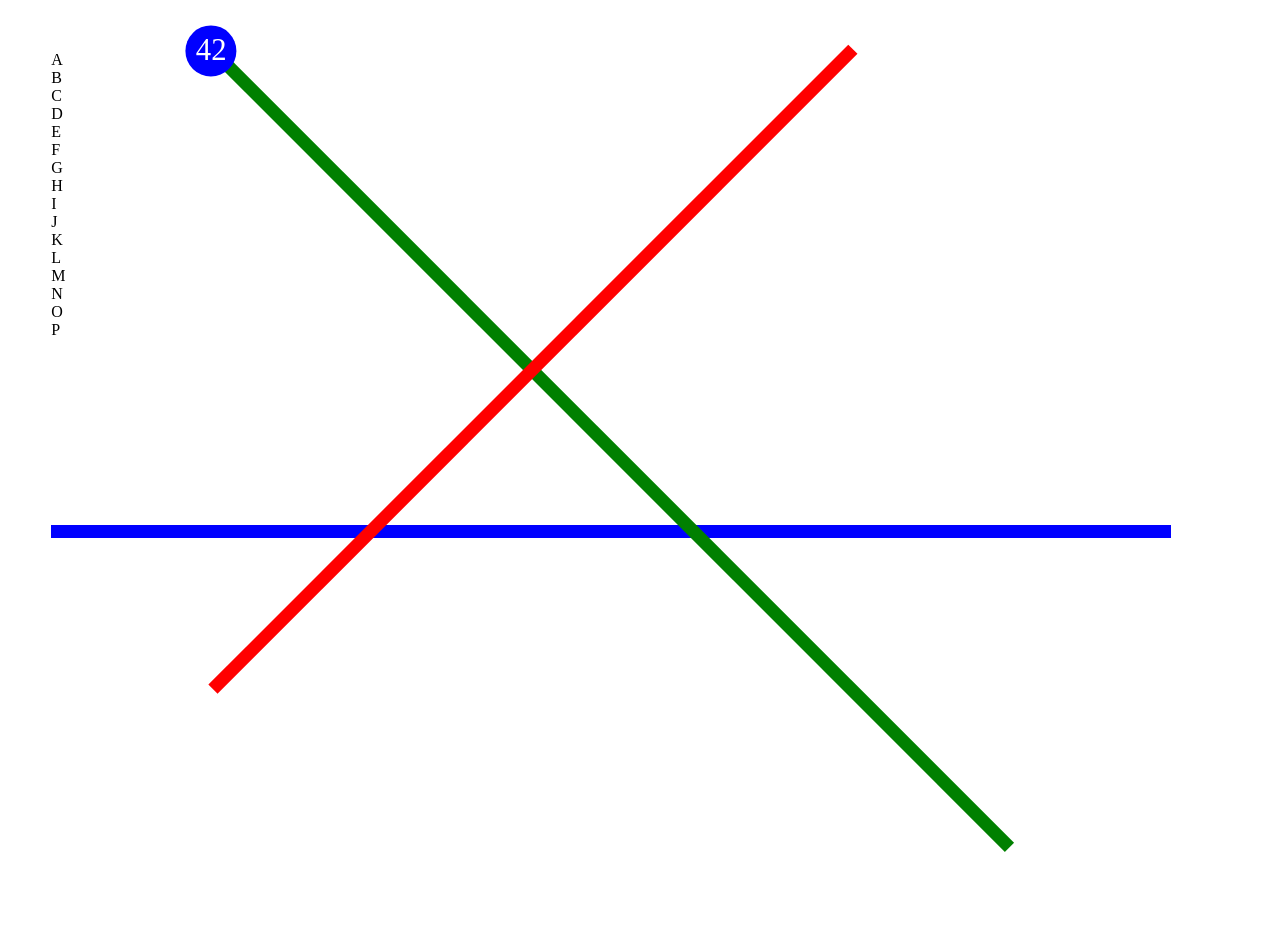
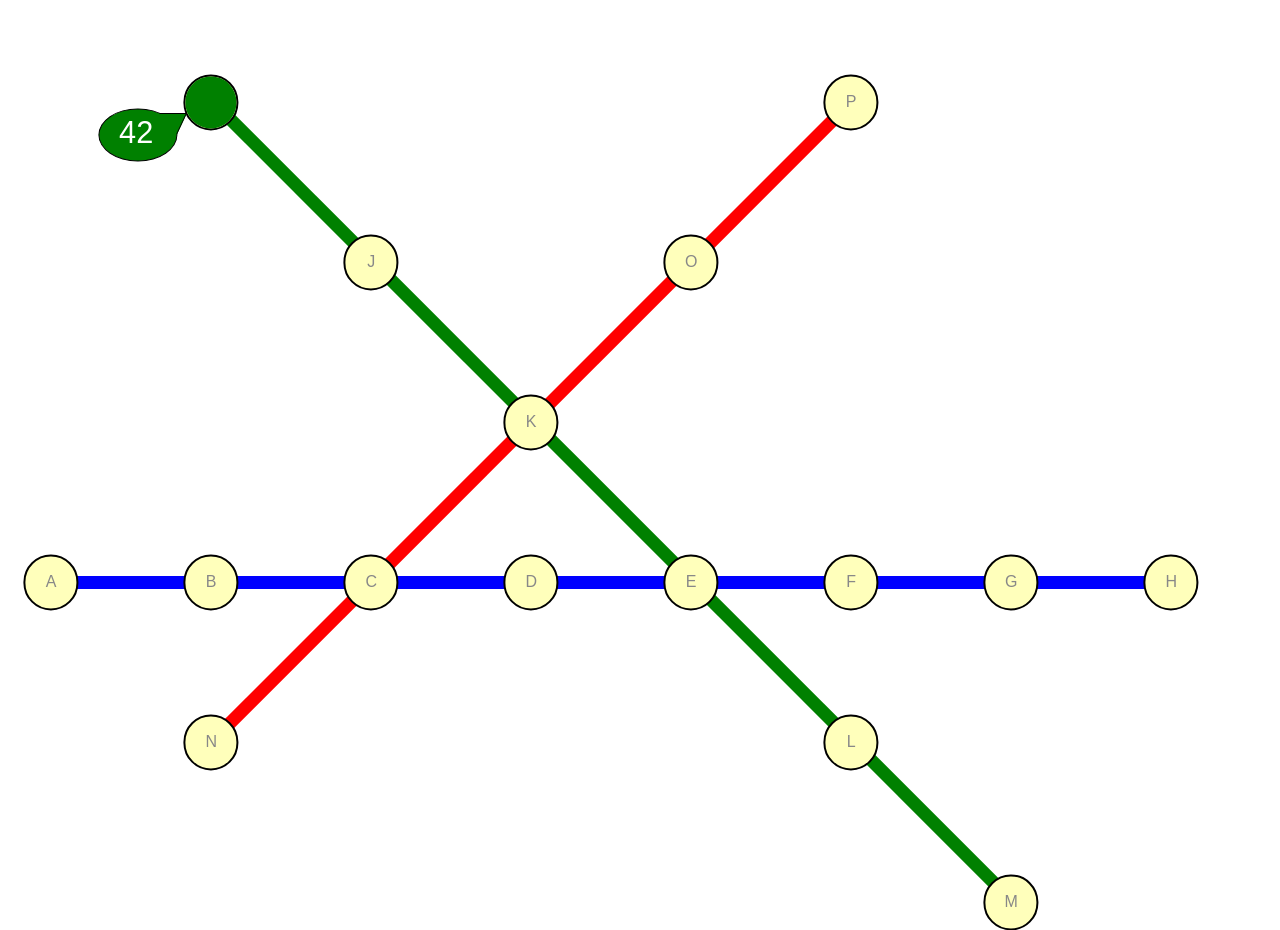
Before and after one commit to KevinHerklotz/code-challenge-trains, a website: page index.html in a window 1280 px wide. Before the commit the page ends 852 px from the top, so only its background shows below. Drawn offline with Linux system fonts and the light colour scheme.

Commit message:
added train specific style

```diff
--- a/index.html
+++ b/index.html
@@ -9,24 +9,24 @@
 
 <body>
   <div class="wrapper">
-    <div class="trainstation a">A</div>
-    <div class="trainstation b">B</div>
-    <div class="trainstation c">C</div>
-    <div class="trainstation d">D</div>
-    <div class="trainstation e">E</div>
-    <div class="trainstation f">F</div>
-    <div class="trainstation g">G</div>
-    <div class="trainstation h">H</div>
-    <div class="trainstation i">I</div>
-    <div class="trainstation j">J</div>
-    <div class="trainstation k">K</div>
-    <div class="trainstation l">L</div>
-    <div class="trainstation m">M</div>
-    <div class="trainstation n">N</div>
-    <div class="trainstation o">O</div>
-    <div class="trainstation p">P</div>
+    <div class="train-station a">A</div>
+    <div class="train-station b">B</div>
+    <div class="train-station c">C</div>
+    <div class="train-station d">D</div>
+    <div class="train-station e">E</div>
+    <div class="train-station f">F</div>
+    <div class="train-station g">G</div>
+    <div class="train-station h">H</div>
+    <div class="train-station i">I</div>
+    <div class="train-station j">J</div>
+    <div class="train-station k">K</div>
+    <div class="train-station l">L</div>
+    <div class="train-station m">M</div>
+    <div class="train-station n">N</div>
+    <div class="train-station o">O</div>
+    <div class="train-station p">P</div>
     <!-- todo -->
-    <div class="train blue" id="trainblue">42</div>
+    <div class="train green"><span class="passengers">42</span></div>
 
     <div class="route-blue"></div>
     <div class="route-green"></div>
--- a/style.css
+++ b/style.css
@@ -6,12 +6,25 @@
 
 body {
   margin: 0;
+  font-family: "Arial", sans-serif;
 }
 
 .wrapper {
   position: relative;
   margin-left: var(--circle-size);
-  margin-top: var(--circle-size);
+  margin-top: calc(2* var(--circle-size));
+}
+
+.blue {
+  background-color: blue;
+}
+
+.red {
+  background-color: red;
+}
+
+.green {
+  background-color: green;
 }
 
 /* ROUTES */
@@ -149,7 +162,7 @@ body {
   left: calc(5 * var(--gutter-width));
 }
 
-/* TRAIN */
+/* TRAINS */
 /* ############### */
 
 .train {
@@ -157,10 +170,8 @@ body {
   height: var(--circle-size);
   border-radius: 50%;
   position: absolute;
-  text-align: center;
   color: white;
   font-size: calc(var(--circle-size) * 0.6);
-  line-height: var(--circle-size);
   transform: translate(-50%, -50%);
   top: 0;
   left: var(--gutter-width);
@@ -168,6 +179,82 @@ body {
   z-index: 20;
 }
 
-.blue {
+.train::before {
+  content: "";
+  position: absolute;
+  border-width: 1px;
+  border-style: solid;
+  border-color: transparent transparent black black;
+  width: calc(0.5 * var(--circle-size));
+  height: calc(0.4 * var(--circle-size));
+  transform: skew(-25deg);
+  z-index: 31;
+}
+
+.train::after {
+  content: "";
+  width: calc(1.5 * var(--circle-size));
+  height: var(--circle-size);
+  border-radius: 50%;
+  border: 1px solid #000;
+  position: absolute;
+  z-index: 30;
+}
+
+.train.blue::before {
+  top: calc(-0.2 * var(--circle-size));
+  left: calc(1.1 * var(--circle-size));
   background-color: blue;
 }
+
+.train.red::before {
+  top: calc(0.7 * var(--circle-size));
+  left: calc(1.1 * var(--circle-size));
+  background-color: red;
+  transform: scaleY(-1) skew(-25deg);
+}
+
+.train.green::before {
+  top: calc(0.7 * var(--circle-size));
+  left: calc(-0.6 * var(--circle-size));
+  background-color: green;
+  transform: scale(-1) skew(-25deg);
+}
+
+.train.blue::after {
+  background-color: blue;
+  left: calc(1.2 * var(--circle-size));
+  top: calc(-0.7 * var(--circle-size));
+}
+
+.train.red::after {
+  background-color: red;
+  left: calc(1.2 * var(--circle-size));
+  top: calc(0.62 * var(--circle-size));
+}
+
+.train.green::after {
+  background-color: green;
+  left: calc(-1.7 * var(--circle-size));
+  top: calc(0.62 * var(--circle-size));
+}
+
+.passengers {
+  position: absolute;
+  z-index: 40;
+}
+
+.blue > .passengers {
+  left: calc(1.6 * var(--circle-size));
+  top: calc(-0.5 * var(--circle-size));
+}
+
+.red > .passengers {
+  left: calc(1.6 * var(--circle-size));
+  top: calc(0.75 * var(--circle-size));
+}
+
+.green > .passengers {
+  left: calc(-1.3 * var(--circle-size));
+  top: calc(0.75 * var(--circle-size));
+}
```
